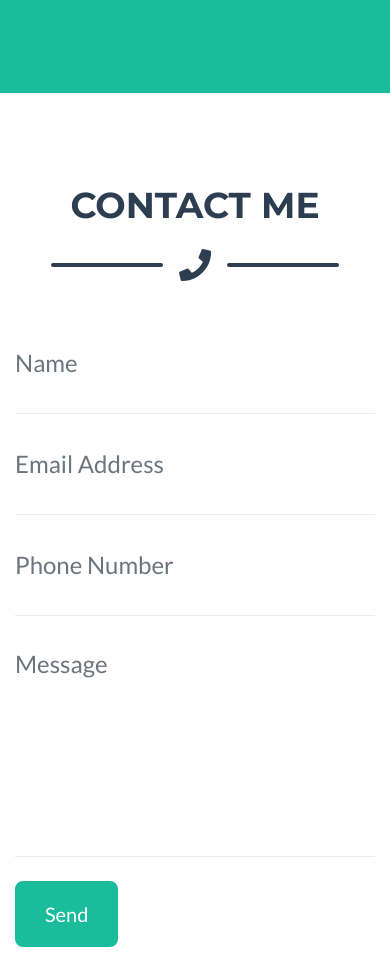
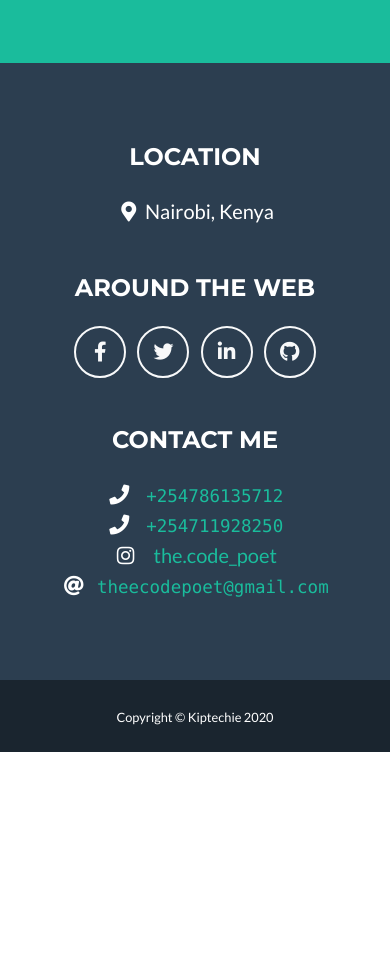
Before and after one commit to kiptechie/codepoet-portfolio, a website with bundled scripts: page index.html in a window 390 px wide. Shown: the part 4098-5064 px from the top of the page. After the commit the page ends 4850 px from the top, so only its background shows below. Built offline with nearby package versions, Linux system fonts and the light colour scheme.

Commit message:
Update index.html

```diff
--- a/index.html
+++ b/index.html
@@ -214,7 +214,7 @@
           <p class="lead">
             This knowledge has enabled me to operate comfortably in both Windows and Linux environments, also master multiple problem detection techniques and troubleshooting principles.
             <br>
-            I am now looking to further develop and use my skills, specifically in Information technology.</p>
+            I am now looking to further develop and use my skills, specifically in Mobile.</p>
         </div>
       </div>
 
@@ -230,26 +230,26 @@
   </section>
 
   <!-- Contact Section -->
-  <section class="page-section" id="contact">
-    <div class="container">
+  <!-- <section class="page-section" id="contact">
+    <div class="container"> -->
 
       <!-- Contact Section Heading -->
-      <h2 class="page-section-heading text-center text-uppercase text-secondary mb-0">Contact Me</h2>
+      <!-- <h2 class="page-section-heading text-center text-uppercase text-secondary mb-0">Contact Me</h2> -->
 
       <!-- Icon Divider -->
-      <div class="divider-custom">
+      <!-- <div class="divider-custom">
         <div class="divider-custom-line"></div>
         <div class="divider-custom-icon">
           <i class="fas fa-phone"></i>
         </div>
         <div class="divider-custom-line"></div>
-      </div>
+      </div> -->
 
       <!-- Contact Section Form -->
-      <div class="row">
-        <div class="col-lg-8 mx-auto">
+      <!-- <div class="row">
+        <div class="col-lg-8 mx-auto"> -->
           <!-- To configure the contact form email address, go to mail/contact_me.php and update the email address in the PHP file on line 19. -->
-          <form name="sentMessage" netlify id="contactForm" novalidate="novalidate">
+          <!-- <form name="sentMessage" netlify id="contactForm" novalidate="novalidate">
             <div class="control-group">
               <div class="form-group floating-label-form-group controls mb-0 pb-2">
                 <label>Name</label>
@@ -288,7 +288,7 @@
       </div>
 
     </div>
-  </section>
+  </section> -->
 
   <!-- Footer -->
   <footer class="footer text-center">
```
